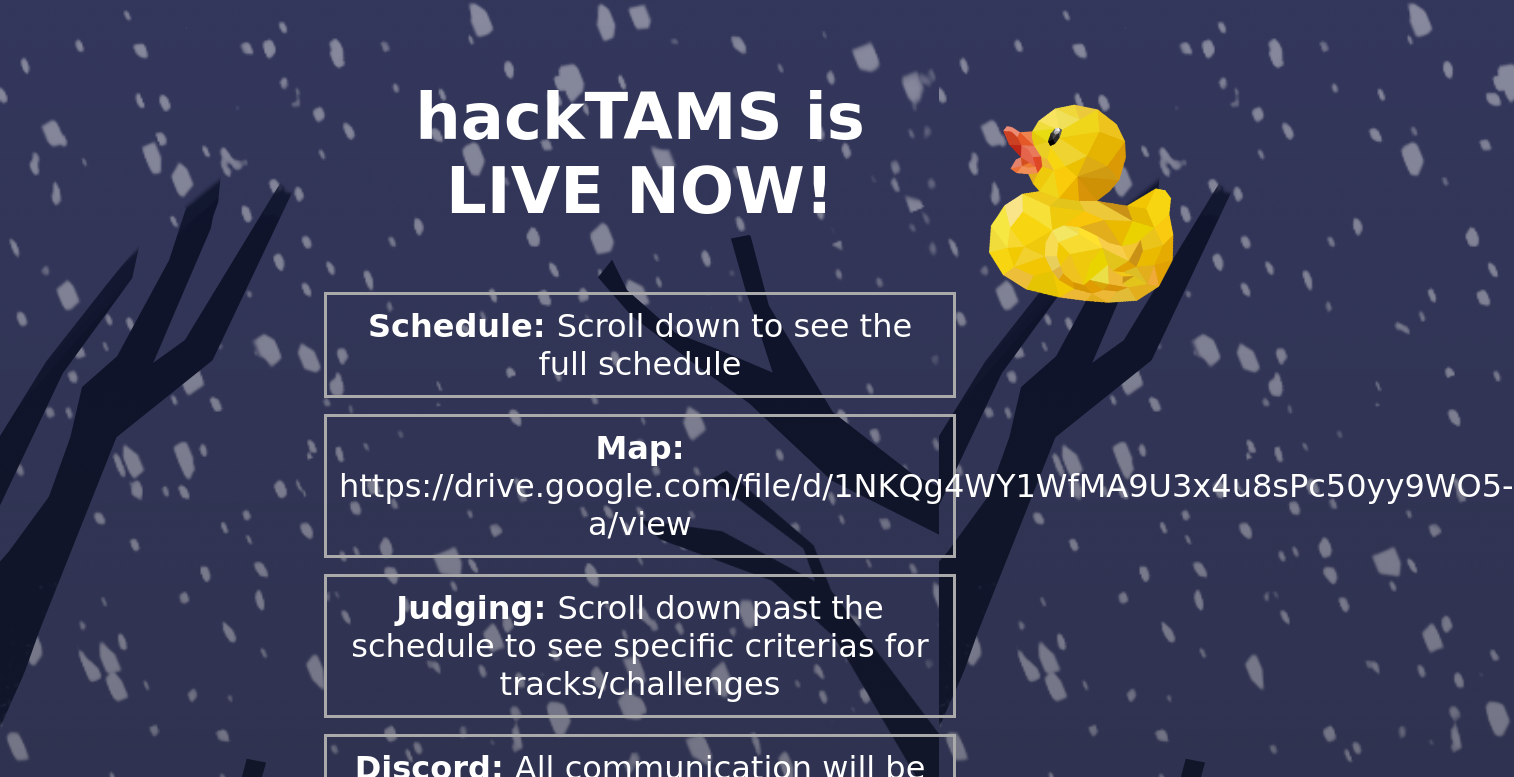
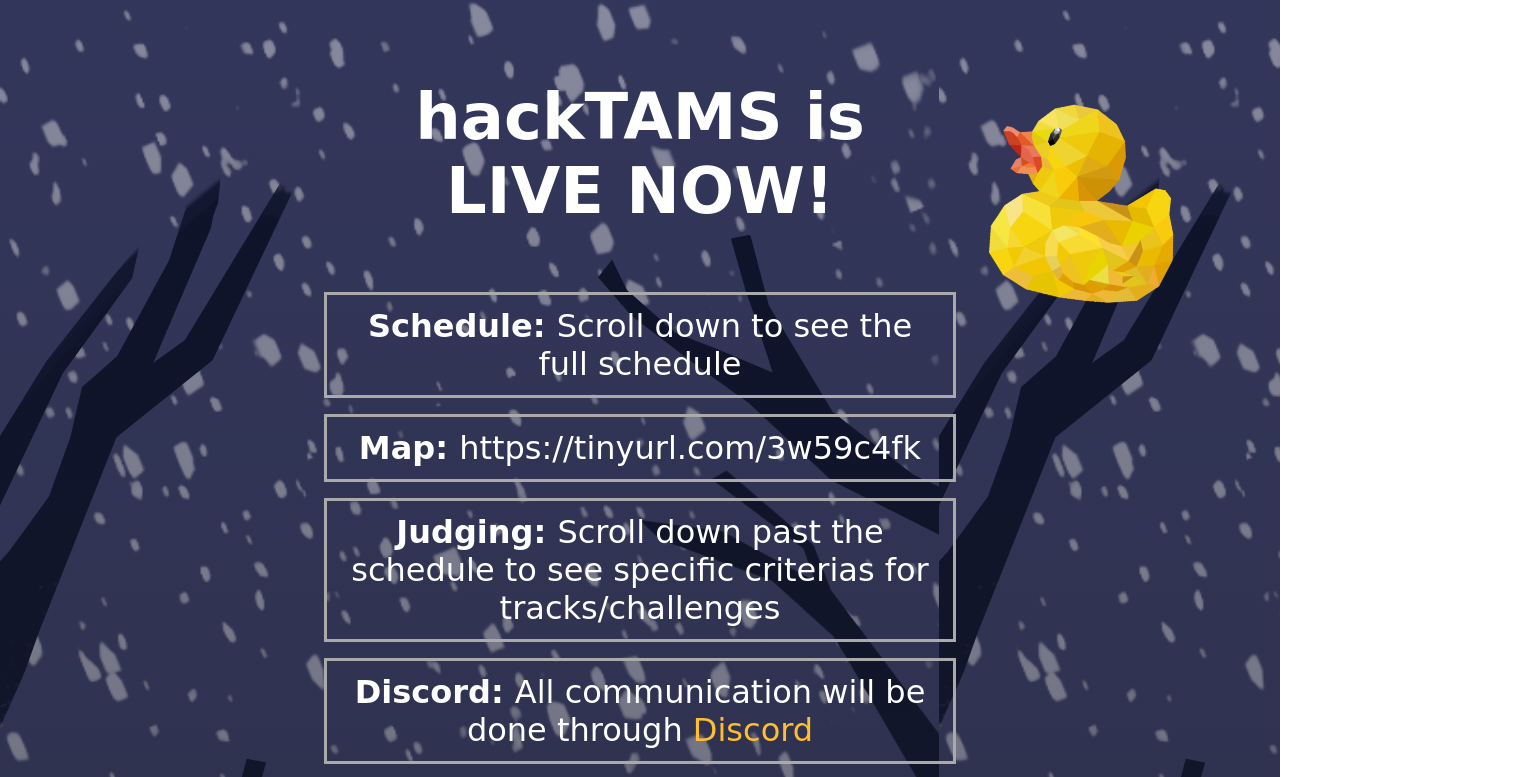
Before and after one commit to tams-cso/hacktams2023-live, a plain HTML site: page index.html in a window 1280 px wide. Shown: the top 777 px of the page, 1514 px wide, since content can reach past the window. Drawn offline with Linux system fonts and the light colour scheme.

Commit message:
Update index.html

```diff
--- a/index.html
+++ b/index.html
@@ -60,7 +60,7 @@
 
 
 <b>Map: </b>
-https://drive.google.com/file/d/1NKQg4WY1WfMA9U3x4u8sPc50yy9WO5-a/view
+https://tinyurl.com/3w59c4fk
 </div>
 </li>
 <li class="list-item">
```
